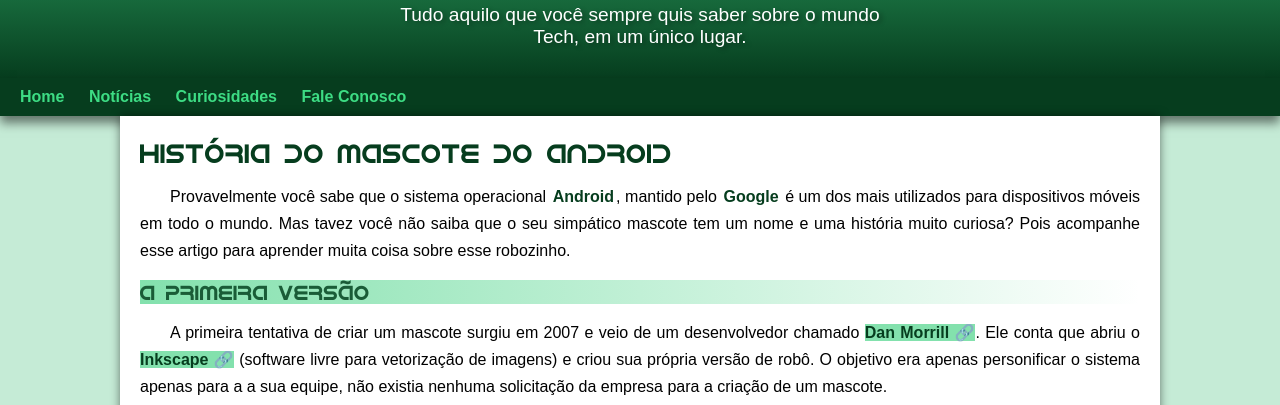
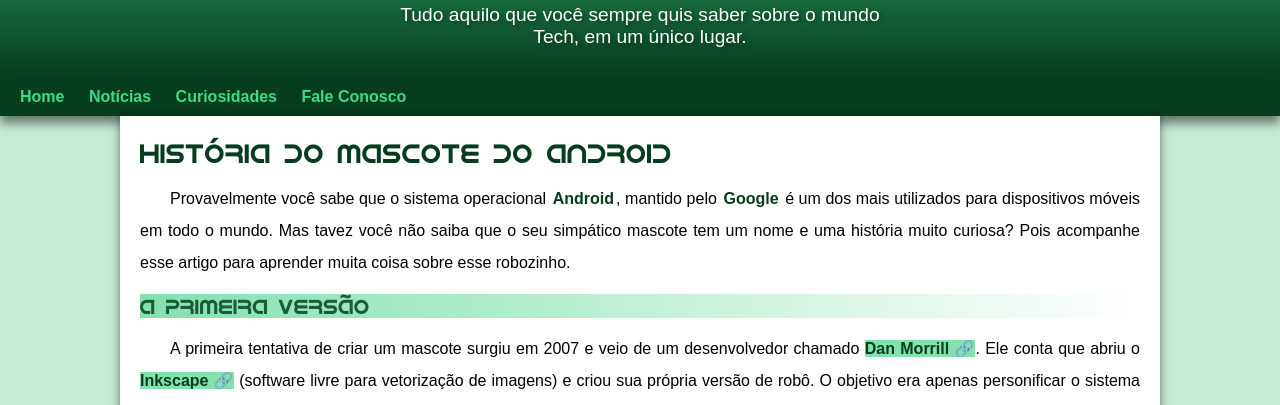
Before and after one commit to Brendo-Nunes/projeto-android, a plain HTML site: page index.html in a window 1280 px wide. Shown: the part 112-517 px from the top of the page. Drawn offline with Linux system fonts and the light colour scheme; a web font is replaced by a local one.

Commit message:
correção de espaço

```diff
--- a/estilo/style.css
+++ b/estilo/style.css
@@ -42,7 +42,7 @@
     text-align: justify;
     text-indent: 30px;
     font-size: 1em;
-    line-height: 1.7em;
+    line-height: 2em;
 }
 
 main strong {
```
